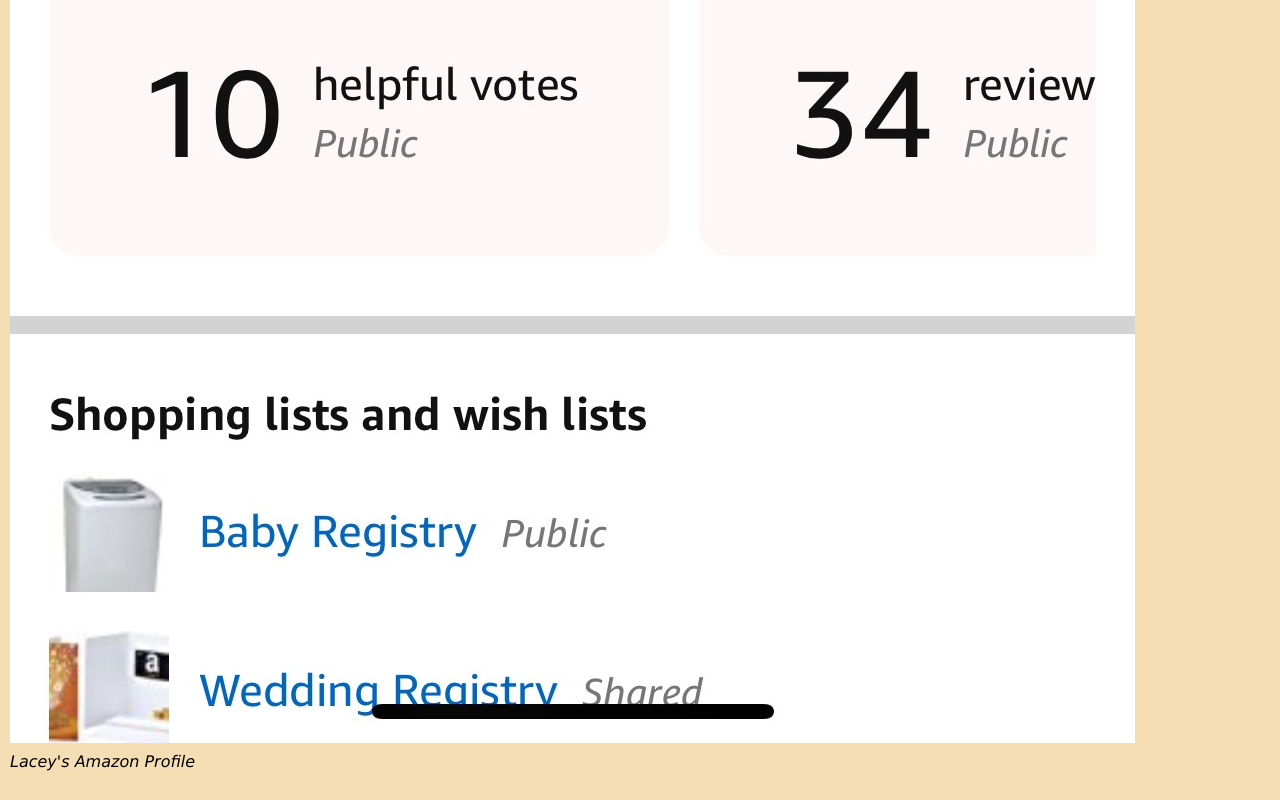
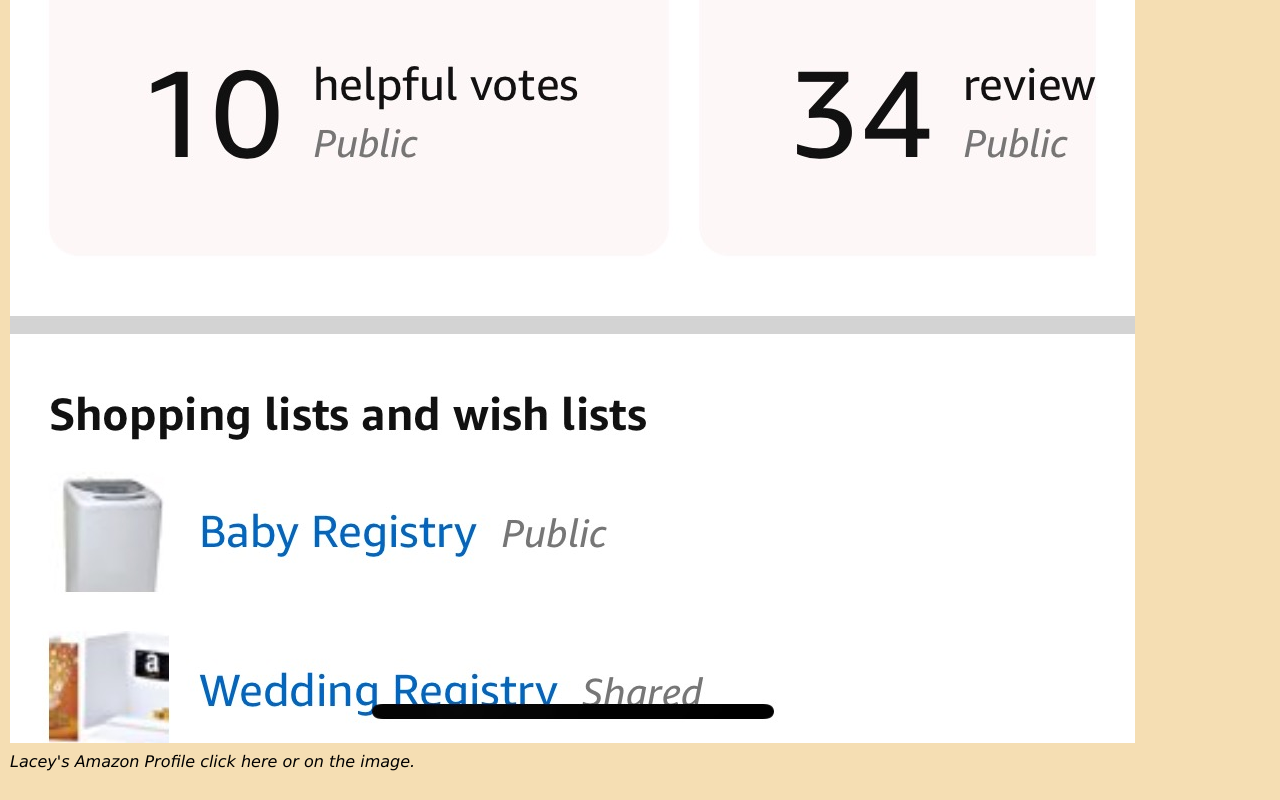
Before and after one commit to Joshua-Fredrickson/styleandgraceevents, a website: page amazon.html in a window 1280 px wide. Shown: the part 1729-2529 px from the top of the page. Drawn offline with Linux system fonts and the light colour scheme.

Commit message:
adding picture

```diff
--- a/amazon.html
+++ b/amazon.html
@@ -20,7 +20,7 @@
     <title>Style &amp; Grace</title>
 </head>
 <body>
-<p><a id="amazon-profile" href="https://www.amazon.com/gp/profile/amzn1.account.AHXCBUYFNJRUSLMVOR257YMV67NQ"><img src="assets/IMG_9909.jpeg" alt="lacey's profile picture"> <br><em>Lacey's Amazon Profile <em> </a>
+<p><a id="amazon-profile" href="https://www.amazon.com/gp/profile/amzn1.account.AHXCBUYFNJRUSLMVOR257YMV67NQ"><img src="assets/IMG_9909.jpeg" alt="lacey's profile picture"> <br><em>Lacey's Amazon Profile click here or on the image.<em> </a>
  </p>
  </body>
 </html>
```
